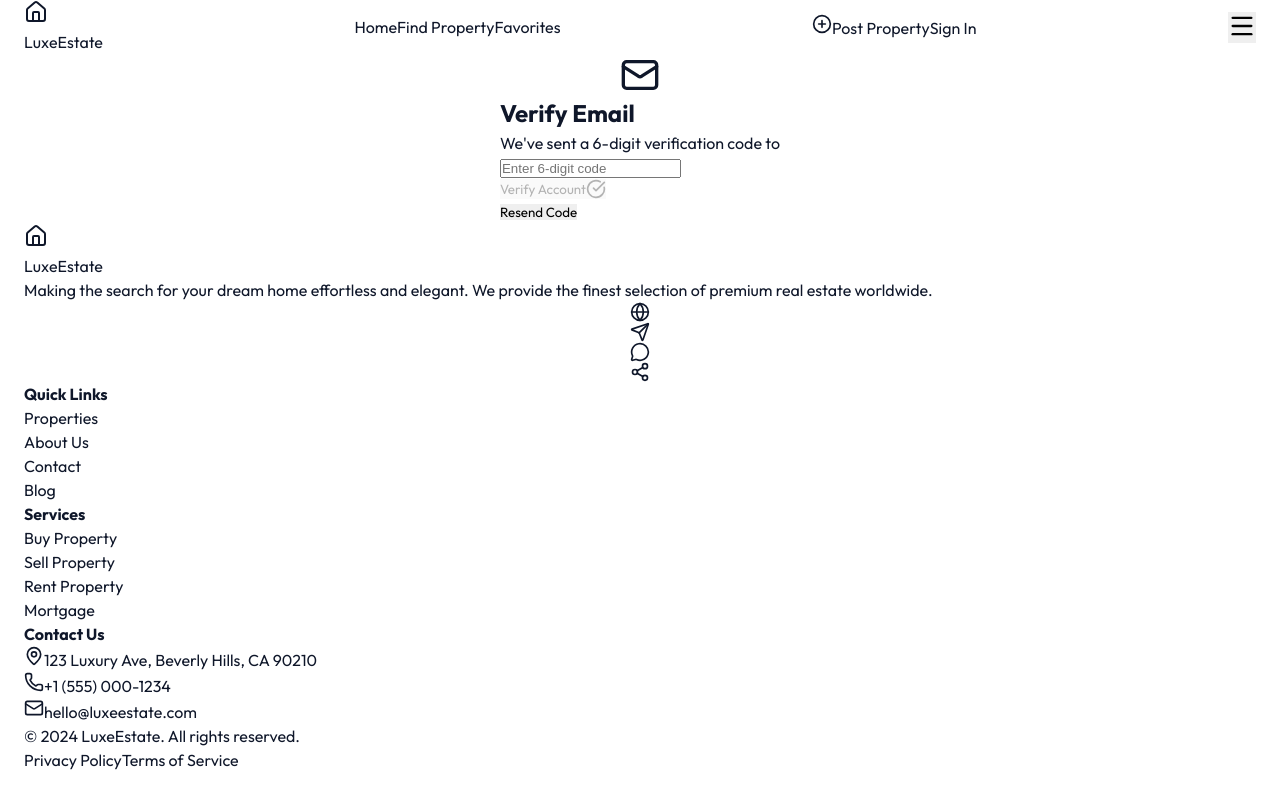
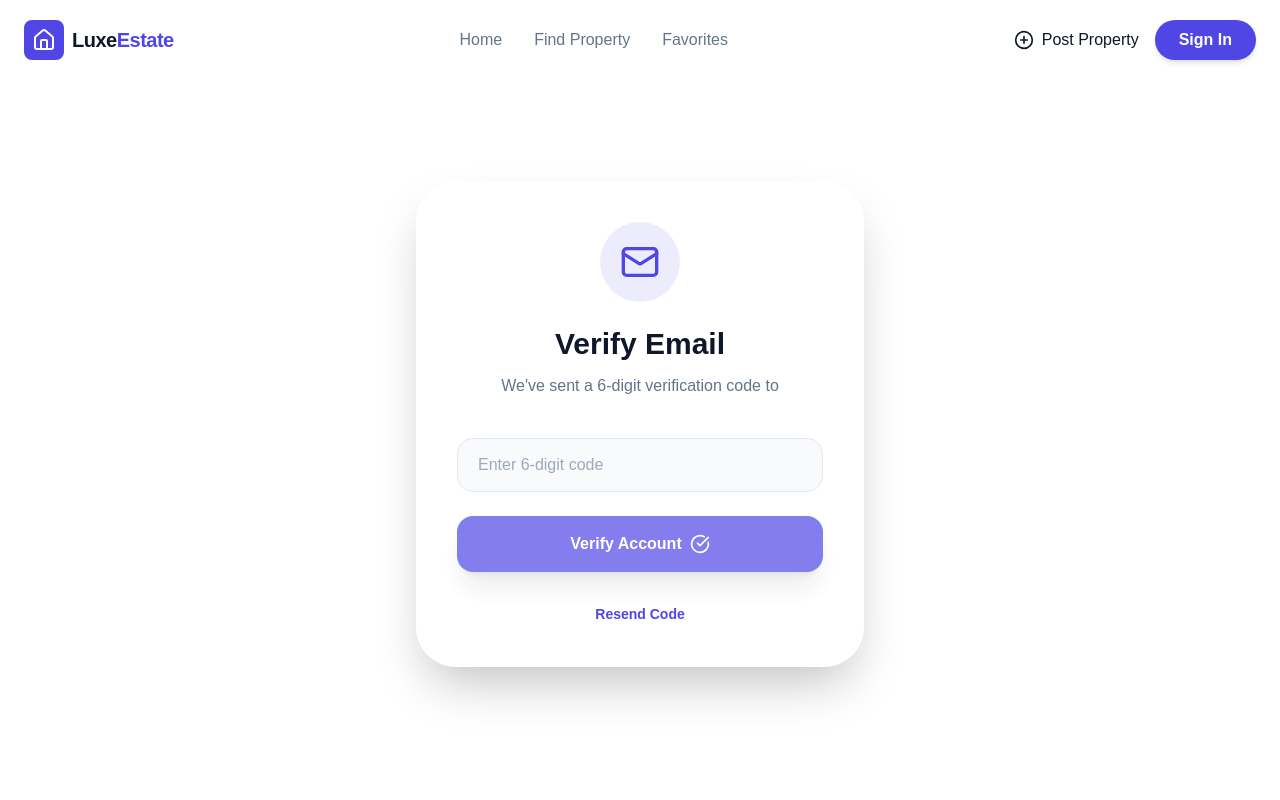
Before and after one commit to ankushsingh003/Real-Estate, a React app in the folder frontend/: page /verify-email in a window 1280 px wide. Shown: the top 800 px of the page. Built offline with nearby package versions, Linux system fonts and the light colour scheme; the HTML template or start-up script is replaced by a standard one.

Commit message:
feat: Migrate to Tailwind v4, fix layout scattering, and resolve blank page issue

```diff
--- a/frontend/package.json
+++ b/frontend/package.json
@@ -23,10 +23,13 @@
     "@types/react": "^19.2.14",
     "@types/react-dom": "^19.2.3",
     "@vitejs/plugin-react": "^6.0.1",
+    "autoprefixer": "^10.5.0",
     "eslint": "^9.39.4",
     "eslint-plugin-react-hooks": "^7.1.1",
     "eslint-plugin-react-refresh": "^0.5.2",
     "globals": "^17.5.0",
+    "postcss": "^8.5.10",
+    "tailwindcss": "^4.2.4",
     "vite": "^8.0.9"
   }
 }
--- a/frontend/src/App.jsx
+++ b/frontend/src/App.jsx
@@ -1,5 +1,5 @@
 import React from 'react';
-import { BrowserRouter as Router, Routes, Route } from 'react-router-dom';
+import { BrowserRouter as Router, Routes, Route, Link } from 'react-router-dom';
 import { Toaster } from 'react-hot-toast';
 import Navbar from './components/Navbar';
 import Footer from './components/Footer';
--- a/frontend/src/index.css
+++ b/frontend/src/index.css
@@ -1,107 +1,72 @@
+@import "tailwindcss";
+
+@theme {
+  --color-primary: #4f46e5;
+  --color-primary-hover: #4338ca;
+  --color-secondary: #10b981;
+  --color-accent: #f59e0b;
+  --color-background: #ffffff;
+  --color-foreground: #0f172a;
+  --color-muted: #f1f5f9;
+  --color-muted-foreground: #64748b;
+  --color-border: #e2e8f0;
+
+  --animate-fade-in: fadeIn 0.5s ease-out forwards;
+
+  @keyframes fadeIn {
+    from { opacity: 0; transform: translateY(10px); }
+    to { opacity: 1; transform: translateY(0); }
+  }
+}
+
 @import url('https://fonts.googleapis.com/css2?family=Outfit:wght@300;400;500;600;700&display=swap');
 
 :root {
-  --primary: #4f46e5;
-  --primary-hover: #4338ca;
-  --secondary: #10b981;
-  --accent: #f59e0b;
-  --background: #ffffff;
-  --foreground: #0f172a;
-  --muted: #f1f5f9;
-  --muted-foreground: #64748b;
-  --card: #ffffff;
-  --card-foreground: #0f172a;
-  --border: #e2e8f0;
-  --input: #e2e8f0;
-  --ring: #4f46e5;
-  --radius: 0.75rem;
-
-  /* Dark Mode */
-  --dark-background: #020617;
-  --dark-foreground: #f8fafc;
-  --dark-muted: #1e293b;
-  --dark-muted-foreground: #94a3b8;
-  --dark-card: #0f172a;
-  --dark-card-foreground: #f8fafc;
-  --dark-border: #1e293b;
+  font-family: 'Outfit', sans-serif;
 }
 
-* {
-  margin: 0;
-  padding: 0;
-  box-sizing: border-box;
+/* Base Styles */
+@layer base {
+  body {
+    @apply bg-background text-foreground antialiased overflow-x-hidden;
+  }
+
+  a {
+    @apply no-underline text-inherit;
+  }
+
+  button {
+    @apply cursor-pointer outline-none border-none;
+    font-family: inherit;
+  }
 }
 
-body {
-  font-family: 'Outfit', sans-serif;
-  background-color: var(--background);
-  color: var(--foreground);
-  line-height: 1.5;
-  -webkit-font-smoothing: antialiased;
-  -moz-osx-font-smoothing: grayscale;
+/* Custom Components */
+@layer components {
+  /* Manual Container for Tailwind v4 */
+  .container {
+    @apply w-full mx-auto px-6 max-w-7xl;
+  }
+
+  .glass {
+    background-color: rgba(255, 255, 255, 0.7);
+    backdrop-filter: blur(12px);
+    -webkit-backdrop-filter: blur(12px);
+    border: 1px solid rgba(255, 255, 255, 0.1);
+  }
+
+  .flex-center {
+    @apply flex items-center justify-center;
+  }
+
+  .flex-between {
+    @apply flex items-center justify-between;
+  }
 }
 
-a {
-  text-decoration: none;
-  color: inherit;
+/* Utility Overrides */
+@layer utilities {
+  .text-balance {
+    text-wrap: balance;
+  }
 }
-
-button {
-  cursor: pointer;
-  border: none;
-  outline: none;
-  font-family: inherit;
-}
-
-ul {
-  list-style: none;
-}
-
-img {
-  max-width: 100%;
-  height: auto;
-}
-
-/* Glassmorphism Classes */
-.glass {
-  background: rgba(255, 255, 255, 0.7);
-  backdrop-filter: blur(10px);
-  -webkit-backdrop-filter: blur(10px);
-  border: 1px solid rgba(255, 255, 255, 0.125);
-}
-
-.dark .glass {
-  background: rgba(15, 23, 42, 0.7);
-  border: 1px solid rgba(255, 255, 255, 0.1);
-}
-
-/* Container */
-.container {
-  width: 100%;
-  max-width: 1280px;
-  margin: 0 auto;
-  padding: 0 1.5rem;
-}
-
-/* Utilities */
-.flex-center {
-  display: flex;
-  align-items: center;
-  justify-content: center;
-}
-
-.flex-between {
-  display: flex;
-  align-items: center;
-  justify-content: space-between;
-}
-
-/* Animations */
-@keyframes fadeIn {
-  from { opacity: 0; transform: translateY(10px); }
-  to { opacity: 1; transform: translateY(0); }
-}
-
-.animate-fade-in {
-  animation: fadeIn 0.5s ease-out forwards;
-}
```
